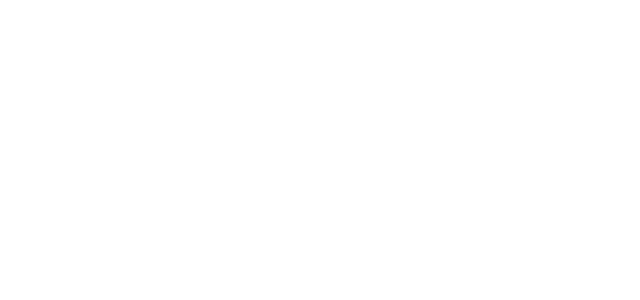
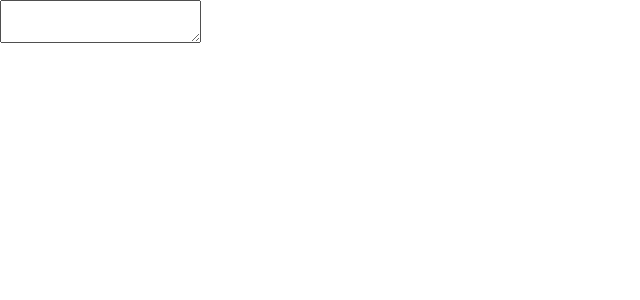
Before and after one commit to rwillrich/markdown-editor, a Next.js app: page / in a window 1280 px wide. Shown: the top 300 px of the page, without its empty margins (0-640 px from the left). Built offline with nearby package versions, Linux system fonts and the light colour scheme.

Commit message:
Create initial editor module and component

```diff
--- a/pages/index.tsx
+++ b/pages/index.tsx
@@ -1,12 +1,19 @@
 import type { NextPage } from 'next'
 import Head from 'next/head'
 
+import { Editor } from '../src/modules/editor'
+
 const Home: NextPage = () => {
   return (
-    <Head>
-      <title>Create Next App</title>
-      <meta name="description" content="Generated by create next app" />
-    </Head>
+    <>
+      <Head>
+        <title>Create Next App</title>
+        <meta name="description" content="Generated by create next app" />
+      </Head>
+      <main>
+        <Editor />
+      </main>
+    </>
   )
 }
 
--- /dev/null
+++ b/src/modules/editor/components/Editor.tsx
@@ -0,0 +1,7 @@
+import { FunctionComponent } from 'react'
+
+export type EditorProps = {}
+
+export const Editor: FunctionComponent<EditorProps> = () => {
+  return <textarea />
+}
--- /dev/null
+++ b/src/modules/editor/index.tsx
@@ -0,0 +1 @@
+export { Editor } from './components/Editor'
```
